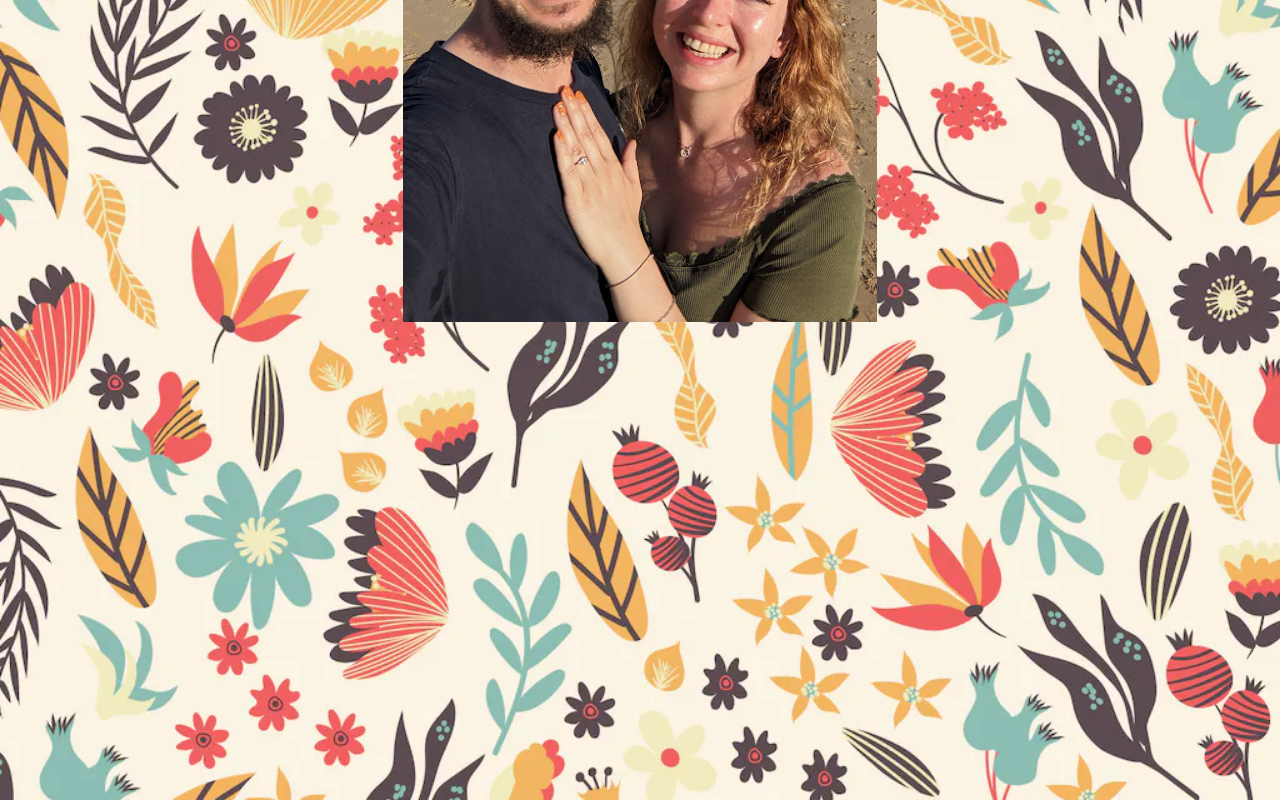
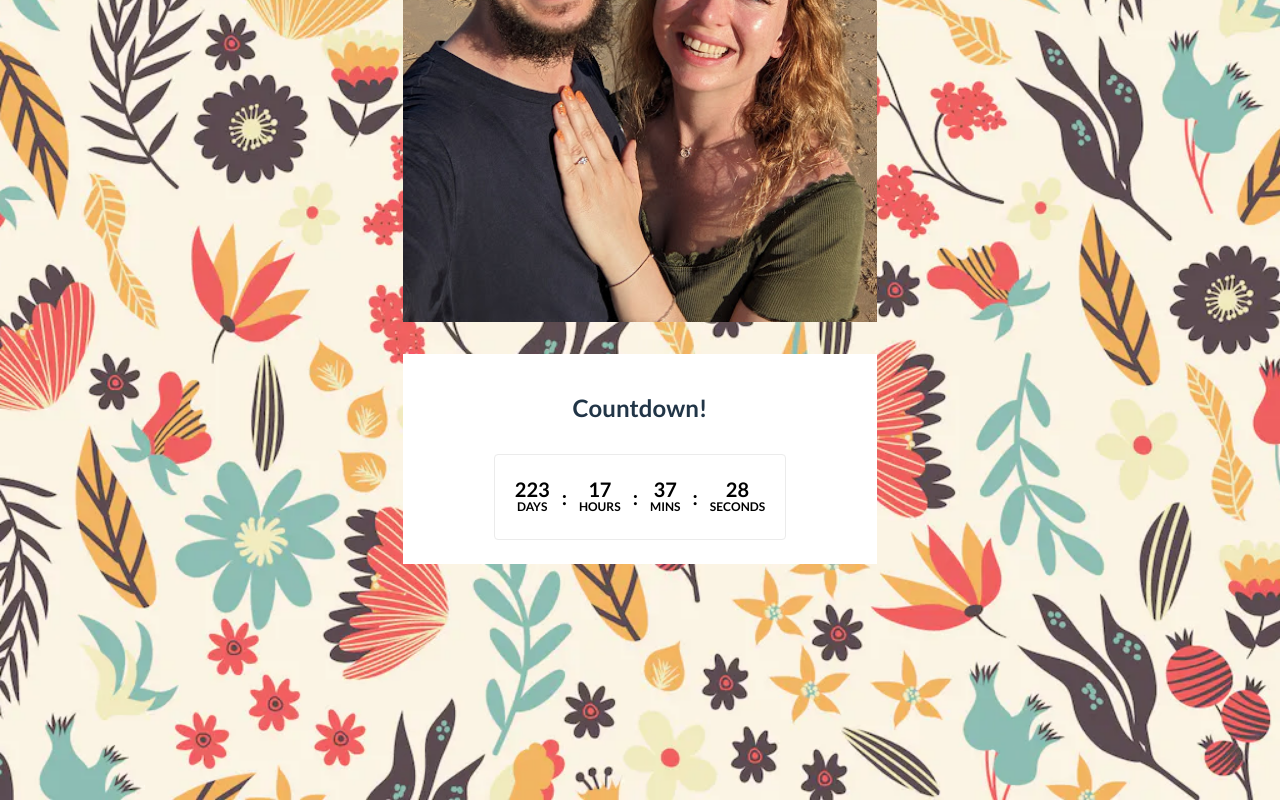
Before and after one commit to MikeCodesSomething/wedding-website, a React (Vite) app: page /location in a window 1280 px wide. Shown: the part 800-1600 px from the top of the page. Built offline with nearby package versions, Linux system fonts and the light colour scheme.

Commit message:
Add countdown timer to homepage

```diff
--- /dev/null
+++ b/src/components/CountdownTimer.jsx
@@ -0,0 +1,50 @@
+import React from 'react';
+import { useCountdown } from '../hooks/useCountdown';
+import DateTimeDisplay from './DateTimeDisplay';
+
+const ExpiredNotice = () => {
+    return (
+      <div className="expired-notice">
+        <span>We're married!!!</span>
+      </div>
+    );
+  };
+
+const ShowCounter = ({ days, hours, minutes, seconds }) => {
+  return (
+    <div className="show-counter">
+      <a
+        target="_blank"
+        rel="noopener noreferrer"
+        className="countdown-link"
+      >
+        <DateTimeDisplay value={days} type={'Days'} isDanger={days <= 3} />
+        <p>:</p>
+        <DateTimeDisplay value={hours} type={'Hours'} isDanger={false} />
+        <p>:</p>
+        <DateTimeDisplay value={minutes} type={'Mins'} isDanger={false} />
+        <p>:</p>
+        <DateTimeDisplay value={seconds} type={'Seconds'} isDanger={false} />
+      </a>
+    </div>
+  );
+};
+
+const CountdownTimer = ({ targetDate }) => {
+  const [days, hours, minutes, seconds] = useCountdown(targetDate);
+
+  if (days + hours + minutes + seconds <= 0) {
+    return <ExpiredNotice />;
+  } else {
+    return (
+      <ShowCounter
+        days={days}
+        hours={hours}
+        minutes={minutes}
+        seconds={seconds}
+      />
+    );
+  }
+};
+
+export default CountdownTimer;
--- /dev/null
+++ b/src/components/DateTimeDisplay.jsx
@@ -0,0 +1,12 @@
+import React from 'react';
+
+const DateTimeDisplay = ({ value, type, isDanger }) => {
+  return (
+    <div className={isDanger ? 'countdown danger' : 'countdown'}>
+      <p>{value}</p>
+      <span>{type}</span>
+    </div>
+  );
+};
+
+export default DateTimeDisplay;
--- /dev/null
+++ b/src/hooks/useCountdown.js
@@ -0,0 +1,33 @@
+import { useEffect, useState } from 'react';
+
+const useCountdown = (targetDate) => {
+  const countDownDate = new Date(targetDate).getTime();
+
+  const [countDown, setCountDown] = useState(
+    countDownDate - new Date().getTime()
+  );
+
+  useEffect(() => {
+    const interval = setInterval(() => {
+      setCountDown(countDownDate - new Date().getTime());
+    }, 1000);
+
+    return () => clearInterval(interval);
+  }, [countDownDate]);
+
+  return getReturnValues(countDown);
+};
+
+const getReturnValues = (countDown) => {
+  // calculate time left
+  const days = Math.floor(countDown / (1000 * 60 * 60 * 24));
+  const hours = Math.floor(
+    (countDown % (1000 * 60 * 60 * 24)) / (1000 * 60 * 60)
+  );
+  const minutes = Math.floor((countDown % (1000 * 60 * 60)) / (1000 * 60));
+  const seconds = Math.floor((countDown % (1000 * 60)) / 1000);
+
+  return [days, hours, minutes, seconds];
+};
+
+export { useCountdown };
--- a/src/pages/Home.jsx
+++ b/src/pages/Home.jsx
@@ -1,4 +1,5 @@
 import { Link } from 'react-router-dom'
+import CountdownTimer from '../components/CountdownTimer'
 
 const Home = () => {
   return (
@@ -14,6 +15,10 @@
       <div className='container'>
         <img className='photo' src='./engagement-photo.jpg' alt="engagement photo" />
       </div>
+      <div className='title-box'>
+      <h2>Countdown!</h2>
+      <CountdownTimer targetDate={new Date('2024-07-20T12:00')} />
+    </div>
     </>
   )
 }
--- a/src/style.css
+++ b/src/style.css
@@ -111,3 +111,64 @@
 .padded {
     padding: 0px 20px;
 }
+
+/* Countdown timer */
+
+.expired-notice {
+  text-align: center;
+  padding: 2rem;
+  border: 1px solid #ebebeb;
+  border-radius: 0.25rem;
+  margin: 0.5rem;
+}
+
+.expired-notice > span {
+  font-size: 2.5rem;
+  font-weight: bold;
+  color: red;
+}
+
+.expired-notice > p {
+  font-size: 1.5rem;
+}
+
+.show-counter {
+  padding: 0.5rem;
+}
+
+.show-counter .countdown-link {
+  display: flex;
+  flex-direction: row;
+  justify-content: center;
+  align-items: center;
+  font-weight: 700;
+  font-size: 1.25rem;
+  line-height: 1.75rem;
+  padding: 0.5rem;
+  border: 1px solid #ebebeb;
+  border-radius: 0.25rem;
+  text-decoration: none;
+  color: #000;
+}
+
+.show-counter .countdown {
+  line-height: 1.25rem;
+  padding: 0 0.75rem 0 0.75rem;
+  align-items: center;
+  display: flex;
+  flex-direction: column;
+}
+
+.show-counter .countdown.danger {
+  color: #ff0000;
+}
+
+.show-counter .countdown > p {
+  margin: 0;
+}
+
+.show-counter .countdown > span {
+  text-transform: uppercase;
+  font-size: 0.75rem;
+  line-height: 1rem;
+}
```
